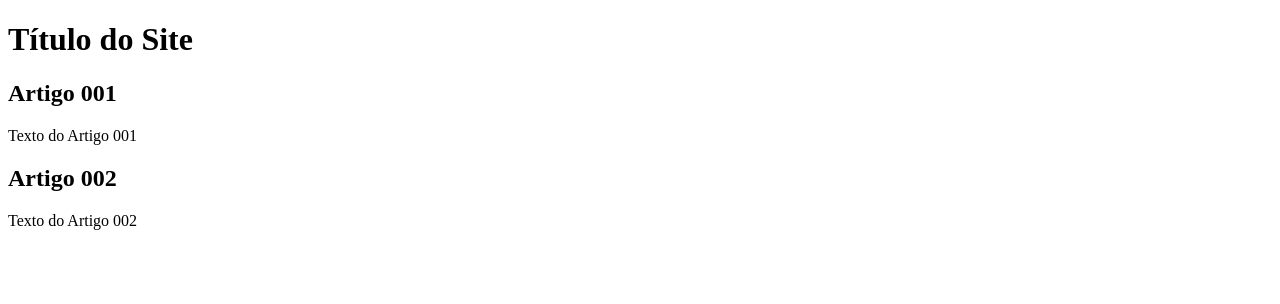
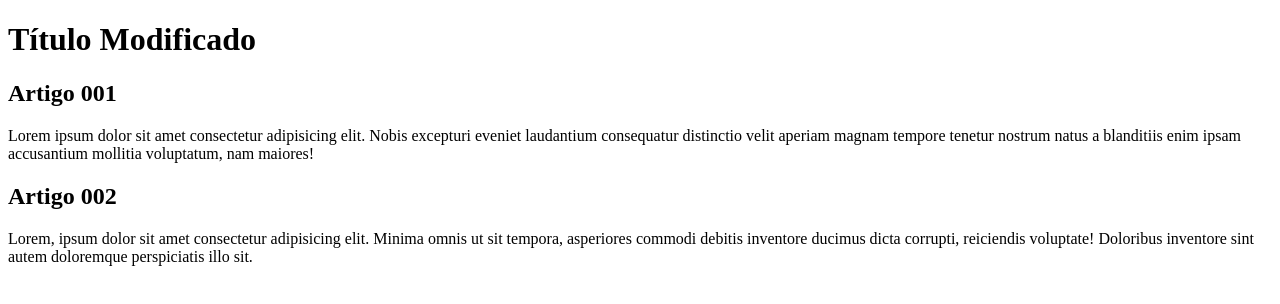
Before and after one commit to mmgoto/projeto-site, a plain HTML site: page index.html in a window 1280 px wide. Drawn offline with Linux system fonts and the light colour scheme.

Commit message:
comitando no conteudo

```diff
--- a/index.html
+++ b/index.html
@@ -8,15 +8,15 @@
 <body>
     <main>
         <header>
-            <h1>Título do Site</h1>
+            <h1>Título Modificado</h1>
         </header>
         <article>
             <h2>Artigo 001</h2>
-            <p>Texto do Artigo 001</p>
+            <p>Lorem ipsum dolor sit amet consectetur adipisicing elit. Nobis excepturi eveniet laudantium consequatur distinctio velit aperiam magnam tempore tenetur nostrum natus a blanditiis enim ipsam accusantium mollitia voluptatum, nam maiores!</p>
         </article>
         <article>
             <h2>Artigo 002</h2>
-            <p>Texto do Artigo 002</p>
+            <p>Lorem, ipsum dolor sit amet consectetur adipisicing elit. Minima omnis ut sit tempora, asperiores commodi debitis inventore ducimus dicta corrupti, reiciendis voluptate! Doloribus inventore sint autem doloremque perspiciatis illo sit.</p>
         </article>
     </main>
 </body>
```
